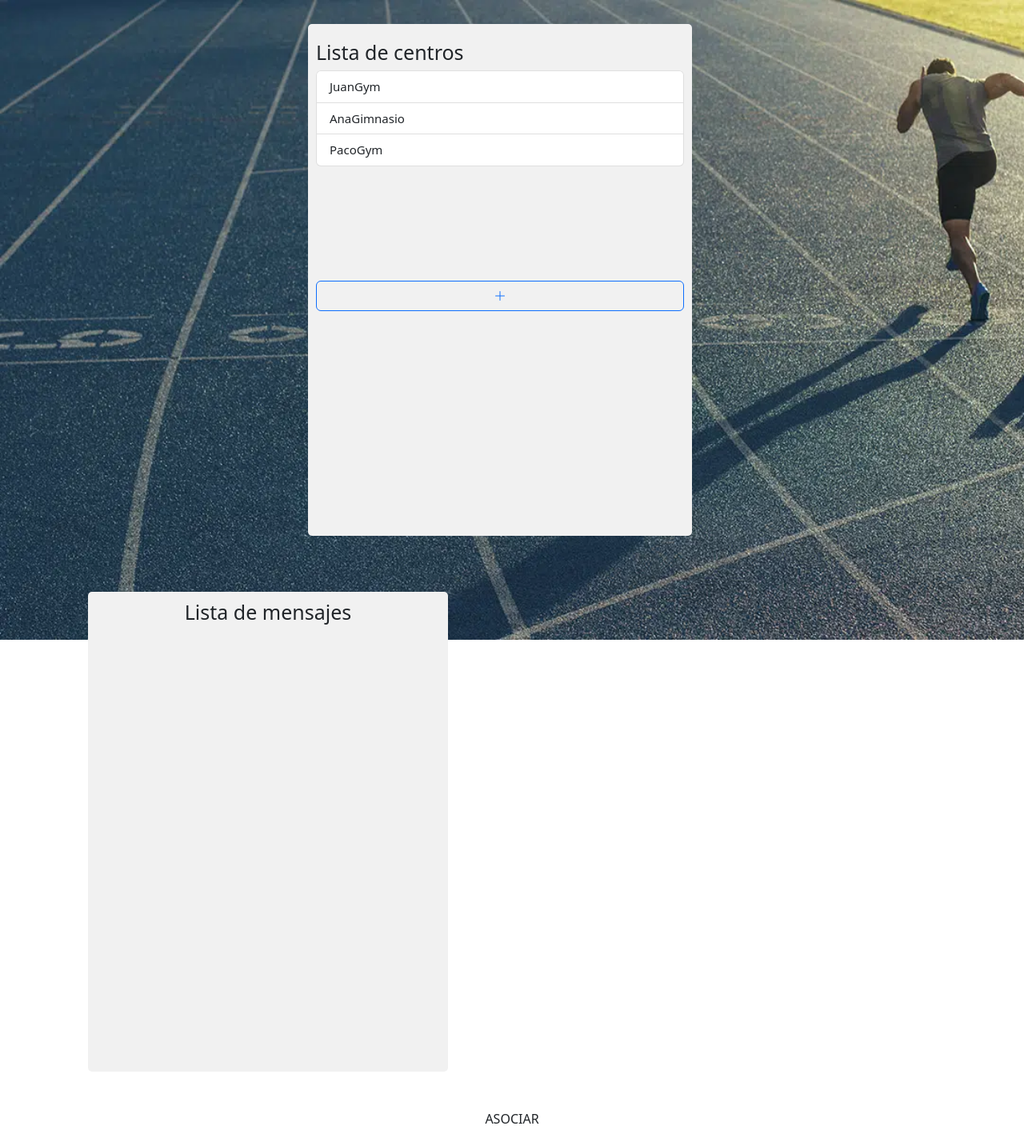
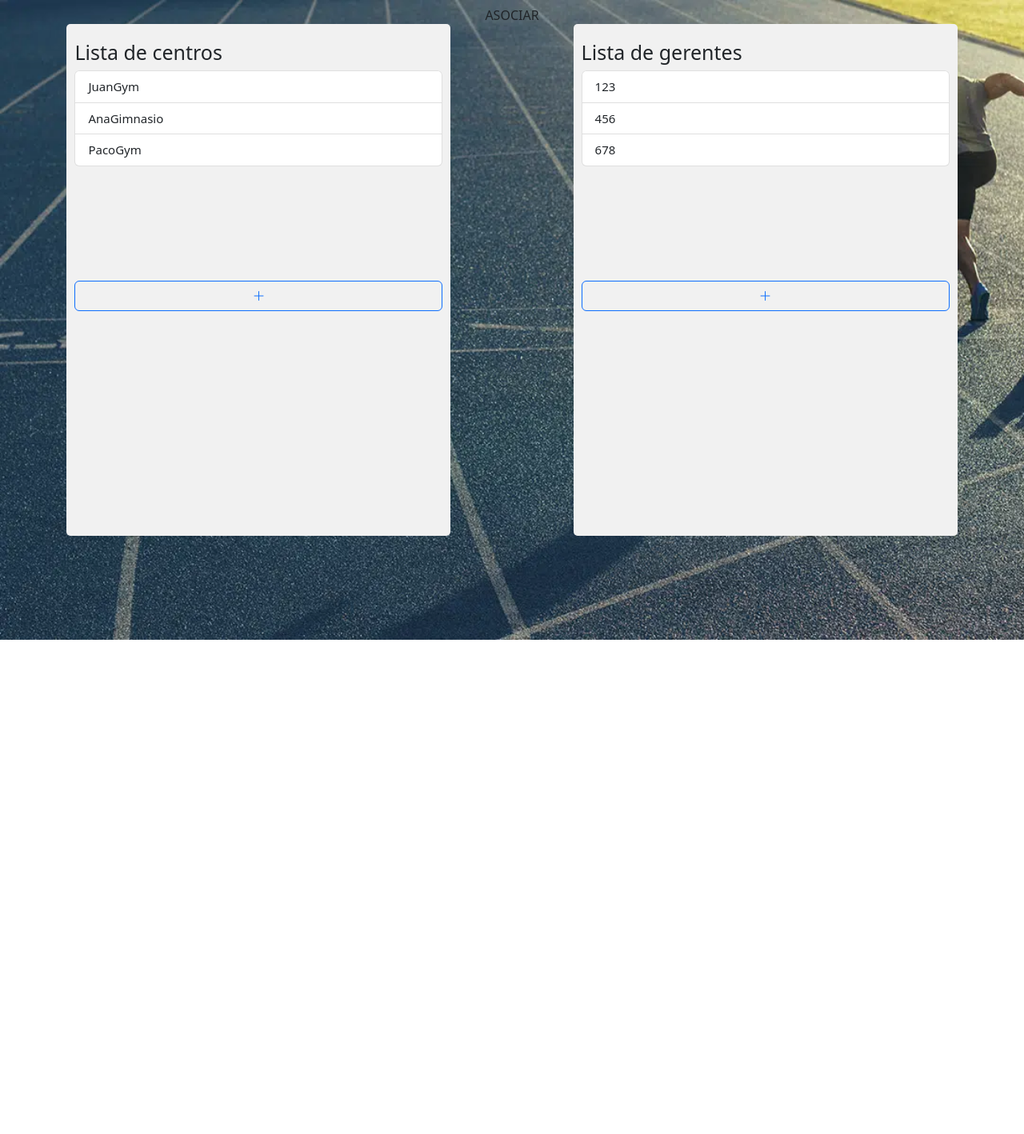
Before and after one commit to SII-Informatica-UMA/ciklum-webbuilders360, an Angular app in the folder project/my-app/: page / in a window 1280 px wide. Shown: the whole page at 80% size. After the commit the page ends 800 px from the top, so only its background shows below. Built offline with nearby package versions, Linux system fonts and the light colour scheme.

Commit message:
Correccion

```diff
--- a/project/my-app/src/app/app.component.html
+++ b/project/my-app/src/app/app.component.html
@@ -25,14 +25,10 @@
       </div>
     </div>
 
+    <div *ngIf="esAdmin; else bloqueGerente">
 
-
-
-
-
+      <div class="gerentes-ctr">
         <div class="contenido">
-        <div *ngIf="esAdmin; else bloqueMensaje">
-          <div class="gerentes-ctr">
           <h1>Lista de gerentes</h1>
           <div class="list-group">
             <button *ngFor="let gerente of gerentes"
@@ -50,19 +46,14 @@
             ></app-detalle-gerente>
         </div>
       </div>
-      <ng-template #bloqueMensaje>
-
-        <div class="mensajes-ctr">
-          <h1>Lista de mensajes</h1>
-
+      <button type="button" class="btn" (click)="asociar()">ASOCIAR</button>
     </div>
-
+    <ng-template #bloqueGerente>
+      Mensajes aparecerían aquí
     </ng-template>
-    </div>
 
 
 
-    <button type="button" class="btn" (click)="asociar()">ASOCIAR</button>
 
   </div>
   </body>
--- a/project/my-app/src/app/app.component.ts
+++ b/project/my-app/src/app/app.component.ts
@@ -15,7 +15,7 @@ import { FormularioGerenteComponent } from './formulario-gerente/formulario-gere
 export class AppComponent implements OnInit {
 
   // booleano provisional
-  esAdmin: boolean = false;
+  esAdmin: boolean = true;
 
   centros: Centro [] = [];
   centroElegido?: Centro;
```
Lines whose indentation alone changed are shown as unchanged.
